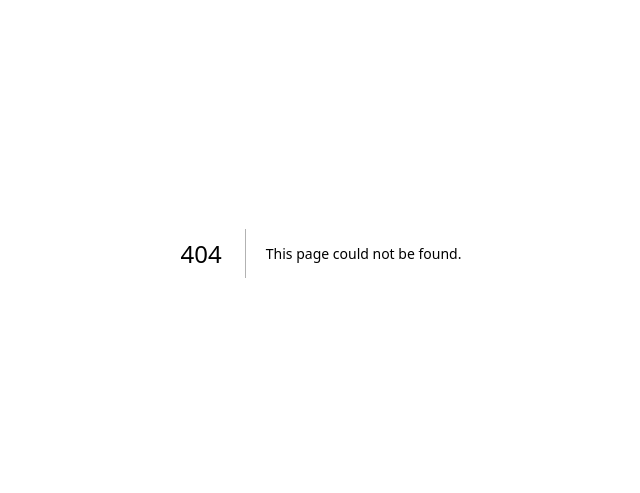
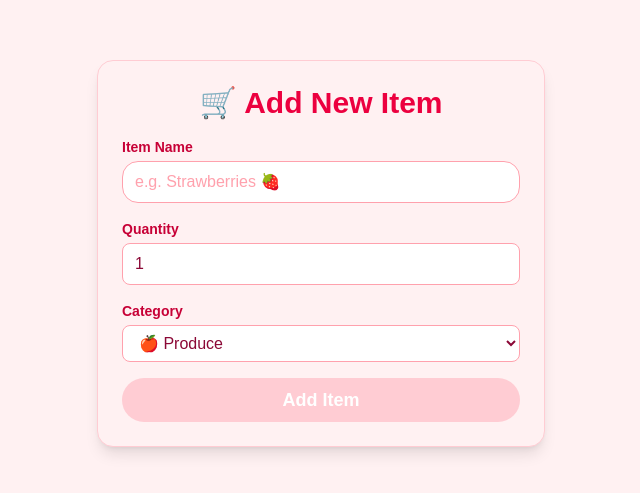
Before and after one commit to pinkandflowers/cprg306-assignments, a Next.js app: page /week-4 in a window 1280 px wide. Before the commit this address had no page. Shown: the part 147-640 px from the top of the page, without its empty margins (319-959 px from the left). Built offline with nearby package versions, Linux system fonts and the light colour scheme.

Commit message:
push week 4

```diff
--- a/app/page.tsx
+++ b/app/page.tsx
@@ -1,24 +1,59 @@
-export default function assignments() {
+export default function Assignments() {
   return (
-    <div className="flex min-h-screen items-center justify-center bg-zinc-50 font-sans dark:bg-black">
-      <main className="flex min-h-screen w-full max-w-3xl flex-col items-center justify-between py-32 px-16 bg-white dark:bg-black sm:items-start">
-        <h1 className="max-w-xs text-3xl font-semibold leading-10 tracking-tight text-black dark:text-zinc-50">
-          CPRG 306: Web Development 2
+    // Full-screen container with soft pastel background
+    <div className="flex min-h-screen items-center justify-center bg-rose-50 font-sans dark:from-black dark:via-black dark:to-black">
+
+      {/* Main content card */}
+      <main className="flex w-full max-w-3xl flex-col items-start gap-10 rounded-2xl bg-white px-16 py-24 shadow-lg border border-rose-200 dark:bg-black dark:border-zinc-800">
+
+        {/* Page title */}
+        <h1 className="max-w-md text-4xl font-extrabold leading-tight tracking-tight text-rose-600 dark:text-rose-300">
+          CPRG 306
+          <span className="block text-2xl font-semibold text-rose-400 dark:text-rose-200">
+            Web Development 2
+          </span>
         </h1>
-        {/* Link to Week 2 */}
+
+        {/* Assignment links */}
+        <div className="flex flex-col gap-4">
+
+          {/* Week 2 */}
           <a
             href="/week-2"
-          className="text-pink-400 underline hover:text-pink-800 dark:text-pink-300"
+            className="
+              text-2xl font-semibold text-rose-500
+              hover:text-rose-700 transition
+              dark:text-rose-300
+            "
           >
-          Week 2
+            📘 Week 2
           </a>
-        {/* Link to Week 3 */}
+
+          {/* Week 3 */}
           <a
             href="/week-3"
-          className="text-pink-400 underline hover:text-pink-800 dark:text-pink-300"
+            className="
+              text-2xl font-semibold text-rose-500
+              hover:text-rose-700 transition
+              dark:text-rose-300
+            "
           >
-          Week 3
+            🛒 Week 3
           </a>
+
+          {/* Week 4 */}
+          <a
+            href="/week-4"
+            className="
+              text-2xl font-semibold text-rose-500
+              hover:text-rose-700 transition
+              dark:text-rose-300
+            "
+          >
+            🛍️ Week 4
+          </a>
+
+        </div>
       </main>
     </div>
   );
--- a/app/week-2/page.tsx
+++ b/app/week-2/page.tsx
@@ -4,9 +4,12 @@ export default function Week2Page() {
   return (
     <main>
       <h1>Week 2</h1>
-
-      {/* Render the StudentInfo component */}
-      <StudentInfo />
+      <div className = "min-h-screen bg-rose-50 p-8">
+        {/* Render the StudentInfo component */}
+        <section className = "max-w-xl mx-auto bg-white rounded-2xl shadow-lg p-6 border border-rose-200">
+          <StudentInfo />
+        </section>
+      </div>
     </main>
   );
 }
--- a/app/week-2/student.info.tsx
+++ b/app/week-2/student.info.tsx
@@ -1,13 +1,17 @@
-
 export default function StudentInfo() {
   return (
-    <div>
-      <h2>Raina Gradon-Jones</h2>
-
+    <div className = "max rounded-xl bg-white p-6 shadow-md">
+      <h2 className="text-2xl font-bold text-rose-500 mb-4">
+        Raina Moody 💕</h2>
       <p>
-        <a href="https://github.com/pinkandflowers/cprg306-assignments">
-          Click here for my GitHub Repository for CPRG 306
-        </a>
+          <a
+            href="https://github.com/pinkandflowers/cprg306-assignments"
+            target="_blank"
+            rel="noopener noreferrer"
+            className="text-rose-400 underline underline-offset-4 hover:text-rose-600 dark:text-rose-300"
+          >
+            GitHub Repository for CPRG 306
+          </a>
       </p>
     </div>
   );
--- a/app/week-3/item.list.tsx
+++ b/app/week-3/item.list.tsx
@@ -30,7 +30,7 @@ const ItemList: React.FC = () => {
     },
     {
       name: "bananas 🍌",
-      quantity: 6,
+      quantity: 1,
       category: "produce",
     },
     {
@@ -73,6 +73,18 @@ const ItemList: React.FC = () => {
       quantity: 4,
       category: "household",
     },
+    {
+      name: "choclate bar 🍫",
+      quantity: 5,
+      category: "snacks",
+    },
+    {
+      name: "fanta 1L 🍊",
+      quantity: 2,
+      category: "beverages",
+    }
+
+
   ];
 
   return (
--- a/app/week-3/item.tsx
+++ b/app/week-3/item.tsx
@@ -1,22 +1,46 @@
 // item.tsx
 import React from "react";
 
-// Define the props interface
+// -------- PROPS INTERFACE --------
+// Defines the data each shopping list item must receive
 interface ItemProps {
   name: string;
   quantity: number;
   category: string;
 }
 
-// Functional component
+// -------- ITEM COMPONENT --------
+// Displays a single shopping list item
 const Item: React.FC<ItemProps> = ({ name, quantity, category }) => {
   return (
-    <li className="flex justify-between items-center bg-white shadow-md rounded-md p-4 mb-2 hover:bg-gray-50 transition">
+    // List item container with soft rose background and hover effect
+    <li className="
+      flex justify-between items-center
+      bg-rose-50 border border-rose-200
+      shadow-sm rounded-xl p-4 mb-3
+      hover:bg-rose-100 transition
+    ">
+      {/* Item name + category */}
       <div className="flex flex-col">
-        <span className="font-semibold text-lg text-gray-800">{name}</span>
-        <span className="text-sm text-gray-500">{category}</span>
+        {/* Item name */}
+        <span className="font-bold text-lg text-rose-700">
+          {name}
+        </span>
+
+        {/* Category label */}
+        <span className="text-sm text-rose-500 capitalize">
+          {category}
+        </span>
       </div>
-      <span className="font-medium text-gray-700">{quantity}</span>
+
+      {/* Quantity badge */}
+      <span className="
+        bg-rose-200 text-rose-800
+        px-3 py-1 rounded-full
+        text-sm font-semibold
+      ">
+        x{quantity}
+      </span>
     </li>
   );
 };
--- a/app/week-3/page.tsx
+++ b/app/week-3/page.tsx
@@ -1,19 +1,23 @@
 // app/page.tsx
 import ItemList from "./item.list";
 
-
-// Main page component
-
-
-
+// -------- MAIN PAGE COMPONENT --------
+// This component represents the home page of the app
 export default function Page() {
   return (
-    <main className="min-h-screen bg-gray-100 p-8">
-      <h1 className="text-3xl font-bold text-pink-500 mb-6">
-        Shopping List
+    // Full-page container with soft pastel background
+    <main className="min-h-screen bg-gradient-to-br from-rose-50 via-rose-50 to-purple-50 p-8">
+
+      {/* Page title */}
+      <h1 className="text-4xl font-extrabold text-rose-700 mb-6 text-center">
+        🛒 Shopping List
       </h1>
 
-      <ItemList />
+      {/* Card wrapper to center and contain the list */}
+      <section className="max-w-xl mx-auto bg-white rounded-2xl shadow-lg p-6 border border-rose-200">
+        <ItemList />
+      </section>
+
     </main>
   );
 }
--- /dev/null
+++ b/app/week-4/new-item.tsx
@@ -0,0 +1,172 @@
+"use client";
+// This tells Next.js this component runs on the client (needed for useState)
+
+import { useState } from "react";
+// Import React's useState hook so we can manage form state
+
+export default function NewItem() {
+  // -------- STATE VARIABLES --------
+
+  // Stores the item name typed by the user
+  const [name, setName] = useState("");
+
+  // Stores the quantity (starts at 1)
+  const [quantity, setQuantity] = useState(1);
+
+  // Stores the selected category
+  const [category, setCategory] = useState("produce");
+
+  // Tracks whether the user has interacted with the name field
+  // Used to prevent showing errors too early
+  const [nameTouched, setNameTouched] = useState(false);
+
+  // -------- FORM SUBMISSION HANDLER --------
+  const handleSubmit = (e: React.FormEvent<HTMLFormElement>) => {
+    // Prevents page reload when form is submitted
+    e.preventDefault();
+
+    // Manual validation check
+    if (!name || name.length < 2) {
+      alert("💗 Item name must be at least 2 characters!");
+      return; // Stops the function if invalid
+    }
+
+    // Create item object using current state
+    const item = {
+      name,
+      quantity,
+      category,
+    };
+
+    // Log item to the console
+    console.log(item);
+
+    // Show confirmation alert
+    alert(
+      `✨ Item Added ✨
+Name: ${name}
+Quantity: ${quantity}
+Category: ${category}`
+    );
+
+    // Reset form back to default values
+    setName("");
+    setQuantity(1);
+    setCategory("produce");
+    setNameTouched(false);
+  };
+
+  // Determines whether the submit button should be disabled
+  const isFormInvalid = !name || name.length < 2;
+
+  return (
+    <form
+      onSubmit={handleSubmit}
+      className="w-full max-w-md bg-rose-50 p-6 rounded-2xl shadow-lg space-y-4 border border-rose-200"
+    >
+      {/* -------- FORM TITLE -------- */}
+      <h2 className="text-3xl font-bold text-rose-600 text-center">
+        🛒 Add New Item
+      </h2>
+
+      {/* -------- NAME INPUT -------- */}
+      <div>
+        <label className="block text-sm font-semibold text-rose-700 mb-1">
+          Item Name
+        </label>
+
+        <input
+          type="text"
+          value={name} // Controlled input tied to state
+          required
+          onChange={(e) => setName(e.target.value)} // Updates name as user types
+          onBlur={() => setNameTouched(true)} // Marks field as "touched"
+
+          // 👇 THIS IS WHERE THE TEXT COLOR FIX LIVES
+          className={`w-full px-3 py-2 rounded-2xl border
+            text-rose-900 placeholder-rose-300
+            focus:outline-none focus:ring-2 transition
+            ${
+              !name && nameTouched
+                ? "border-red-400 focus:ring-red-300 bg-red-50"
+                : "border-rose-300 focus:ring-rose-300 bg-white"
+            }`}
+          placeholder="e.g. Strawberries 🍓"
+        />
+
+        {/* Error message only shows after interaction */}
+        {!name && nameTouched && (
+          <p className="text-red-500 text-sm mt-1">
+            Please enter an item - minimum of 2 characters please ❤️
+          </p>
+        )}
+      </div>
+
+      {/* -------- QUANTITY INPUT -------- */}
+      <div>
+        <label className="block text-sm font-semibold text-rose-700 mb-1">
+          Quantity
+        </label>
+
+        <input
+          type="number"
+          min="1"
+          max="99"
+          required
+          value={quantity} // Controlled number input
+          onChange={(e) => setQuantity(Number(e.target.value))} // Convert to number
+          className="
+            w-full px-3 py-2 rounded-lg border
+            text-rose-900
+            border-rose-300 bg-white
+            focus:outline-none focus:ring-2 focus:ring-rose-300
+          "
+        />
+      </div>
+
+      {/* -------- CATEGORY SELECT -------- */}
+      <div>
+        <label className="block text-sm font-semibold text-rose-700 mb-1">
+          Category
+        </label>
+
+        <select
+          value={category} // Controlled select
+          onChange={(e) => setCategory(e.target.value)}
+          className="
+            w-full px-3 py-2 rounded-lg border
+            text-rose-900
+            border-rose-300 bg-white
+            focus:outline-none focus:ring-2 focus:ring-rose-300
+          "
+        >
+          <option value="produce">🍎 Produce</option>
+          <option value="dairy">🥛 Dairy</option>
+          <option value="bakery">🥐 Bakery</option>
+          <option value="meat">🍗 Meat</option>
+          <option value="frozen">❄️ Frozen Foods</option>
+          <option value="canned">🥫 Canned Goods</option>
+          <option value="dry">🌾 Dry Goods</option>
+          <option value="beverages">🧃 Beverages</option>
+          <option value="snacks">🍿 Snacks</option>
+          <option value="household">🧼 Household</option>
+          <option value="other">✨ Other</option>
+        </select>
+      </div>
+
+      {/* -------- SUBMIT BUTTON -------- */}
+      <button
+        type="submit"
+        disabled={isFormInvalid} // Disabled if form is invalid
+        className="
+          w-full bg-rose-500 text-white py-2 rounded-full
+          font-semibold text-lg
+          hover:bg-rose-600 transition
+          disabled:bg-rose-200 disabled:cursor-not-allowed
+        "
+      >
+        Add Item
+      </button>
+    </form>
+  );
+}
--- /dev/null
+++ b/app/week-4/page.tsx
@@ -0,0 +1,11 @@
+// app/week-4/page.tsx
+
+import NewItem from "./new-item";
+
+export default function Page() {
+    return (
+        <main className = "min-h-screen flex items-center justify-center bg-rose-50">
+            <NewItem />
+        </main>
+    )
+}
```
Lines whose indentation alone changed are shown as unchanged.
